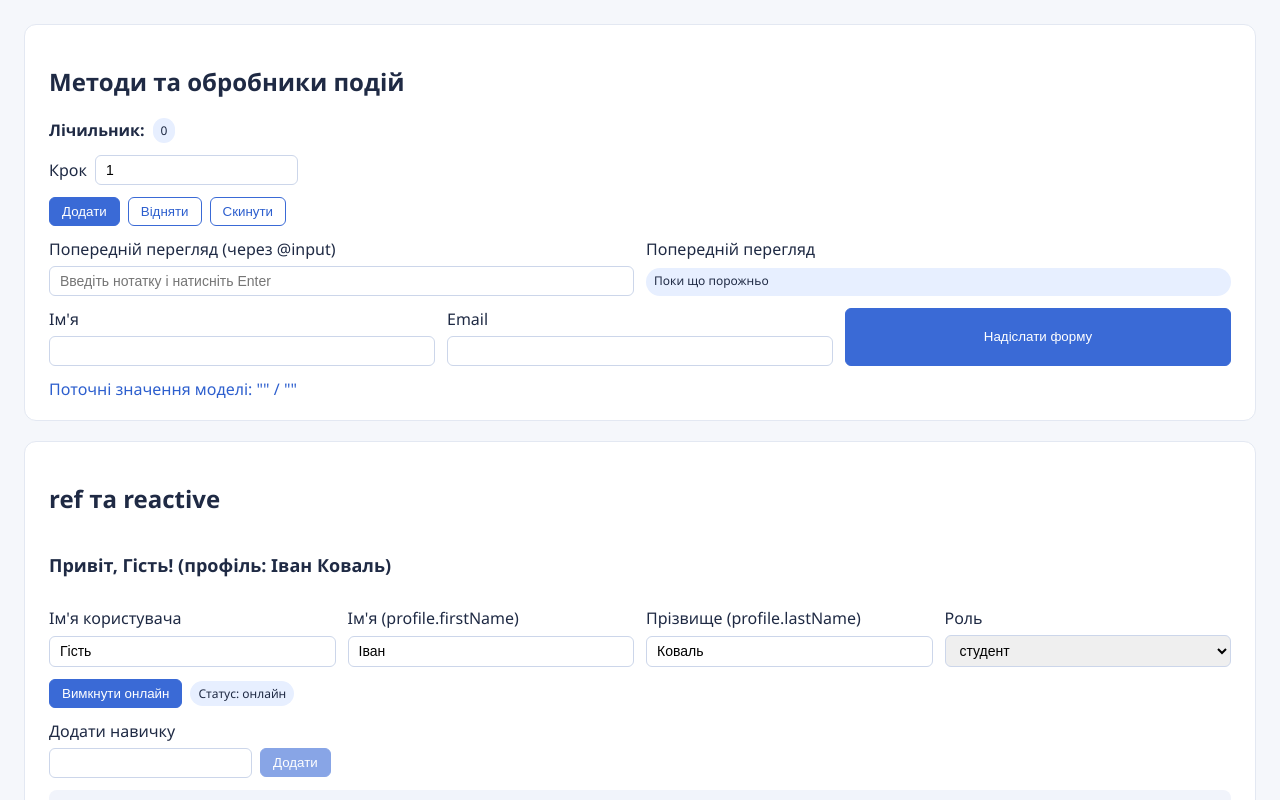
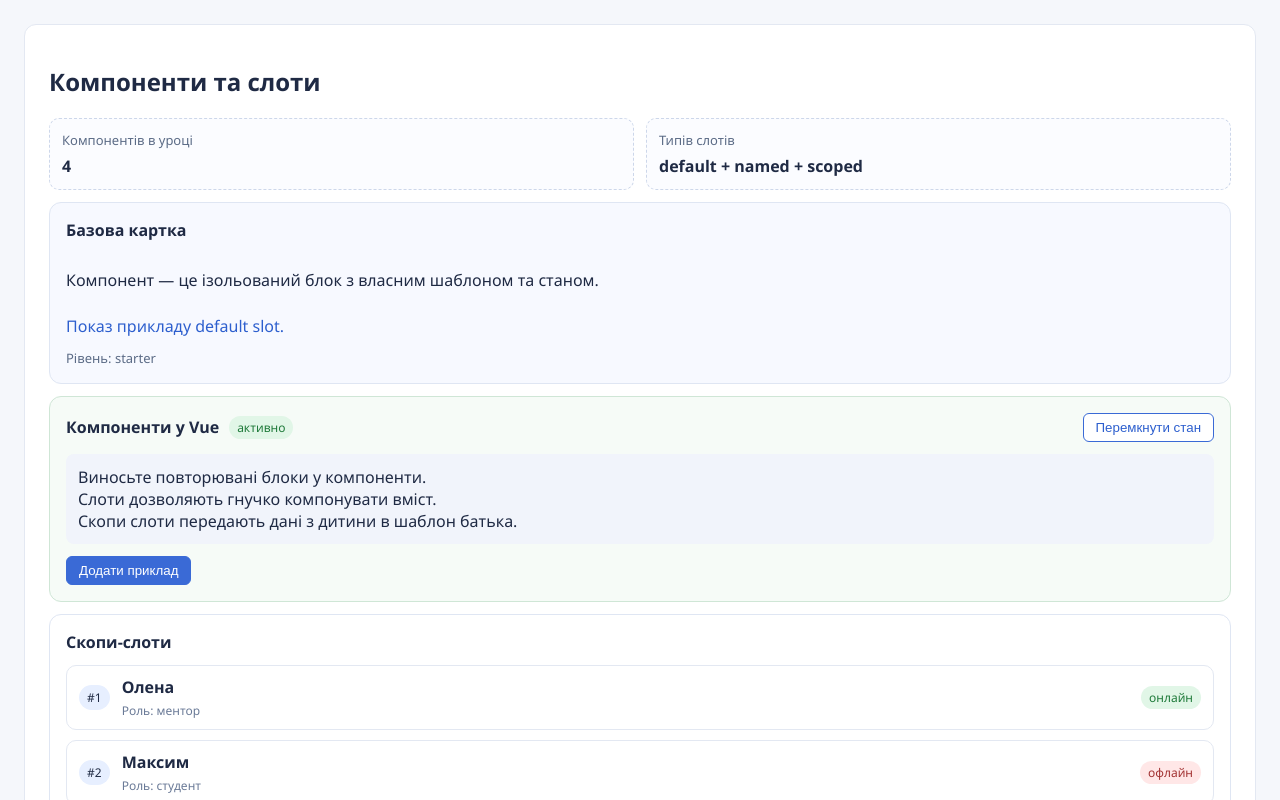
Before and after one commit to epyatyntsev/vue_course, a Vue app: page / in a window 1280 px wide. Shown: the top 800 px of the page. Built offline with nearby package versions, Linux system fonts and the light colour scheme.

Commit message:
Lesson 5: components and slots demo

```diff
--- a/src/App.vue
+++ b/src/App.vue
@@ -1,5 +1,6 @@
 <script setup>
-// Головний компонент курсу: попередні уроки + урок про методи й події
+// Головний компонент курсу: попередні уроки + новий урок про компоненти та слоти
+import ComponentsSlotsDemo from '@/components/ComponentsSlotsDemo.vue'
 import DirectiveDemo from '@/components/DirectiveDemo.vue'
 import MethodsEventsDemo from '@/components/MethodsEventsDemo.vue'
 import PostsPanel from '@/components/PostsPanel.vue'
@@ -9,6 +10,11 @@ import StateBoard from '@/components/StateBoard.vue'
 
 <template>
   <main class="page">
+    <section class="card">
+      <h2>Компоненти та слоти</h2>
+      <ComponentsSlotsDemo />
+    </section>
+
     <section class="card">
       <h2>Методи та обробники подій</h2>
       <MethodsEventsDemo />
--- /dev/null
+++ b/src/components/ComponentsSlotsDemo.vue
@@ -0,0 +1,91 @@
+<script setup>
+import { ref } from 'vue'
+import LessonStat from '@/components/LessonStat.vue'
+import SlotCard from '@/components/SlotCard.vue'
+import UserList from '@/components/UserList.vue'
+
+const featured = ref({
+  title: 'Компоненти у Vue',
+  desc: 'Компонент — це ізольований блок з власним шаблоном та станом.',
+  level: 'starter'
+})
+
+const tips = ref([
+  'Виносьте повторювані блоки у компоненти.',
+  'Слоти дозволяють гнучко компонувати вміст.',
+  'Скопи слоти передають дані з дитини в шаблон батька.'
+])
+
+const users = ref([
+  { id: 1, name: 'Олена', role: 'ментор', active: true },
+  { id: 2, name: 'Максим', role: 'студент', active: false },
+  { id: 3, name: 'Ірина', role: 'студент', active: true }
+])
+
+const highlight = ref(true)
+</script>
+
+<template>
+  <div class="demo">
+    <div class="grid-2">
+      <LessonStat label="Компонентів в уроці" :value="4" />
+      <LessonStat label="Типів слотів" value="default + named + scoped" />
+    </div>
+
+    <SlotCard title="Базова картка" tone="info">
+      <p>{{ featured.desc }}</p>
+      <p class="note">Показ прикладу default slot.</p>
+      <template #footer>
+        <span class="slot-card__hint">Рівень: {{ featured.level }}</span>
+      </template>
+    </SlotCard>
+
+    <SlotCard tone="accent">
+      <template #title>
+        <div class="slot-card__title-row">
+          <h3 class="slot-card__title">{{ featured.title }}</h3>
+          <span class="pill" :class="highlight ? 'pill--on' : 'pill--off'">
+            {{ highlight ? 'активно' : 'пауза' }}
+          </span>
+        </div>
+      </template>
+
+      <ul class="list">
+        <li v-for="(tip, index) in tips" :key="`tip-${index}`">
+          {{ tip }}
+        </li>
+      </ul>
+
+      <template #actions>
+        <button type="button" class="btn btn--ghost" @click="highlight = !highlight">
+          Перемкнути стан
+        </button>
+      </template>
+
+      <template #footer>
+        <button type="button" class="btn">Додати приклад</button>
+      </template>
+    </SlotCard>
+
+    <SlotCard title="Скопи-слоти" tone="neutral">
+      <UserList :users="users">
+        <template #item="{ user, index }">
+          <div class="user-list__custom">
+            <span class="badge">#{{ index + 1 }}</span>
+            <div>
+              <strong>{{ user.name }}</strong>
+              <p class="user-list__meta">Роль: {{ user.role }}</p>
+            </div>
+            <span class="pill" :class="user.active ? 'pill--on' : 'pill--off'">
+              {{ user.active ? 'онлайн' : 'офлайн' }}
+            </span>
+          </div>
+        </template>
+
+        <template #empty>
+          <p class="note">Список порожній. Додайте користувачів.</p>
+        </template>
+      </UserList>
+    </SlotCard>
+  </div>
+</template>
--- /dev/null
+++ b/src/components/LessonStat.vue
@@ -0,0 +1,13 @@
+<script setup>
+const props = defineProps({
+  label: { type: String, required: true },
+  value: { type: [String, Number], required: true }
+})
+</script>
+
+<template>
+  <div class="lesson-stat">
+    <p class="lesson-stat__label">{{ props.label }}</p>
+    <strong class="lesson-stat__value">{{ props.value }}</strong>
+  </div>
+</template>
--- /dev/null
+++ b/src/components/SlotCard.vue
@@ -0,0 +1,29 @@
+<script setup>
+const props = defineProps({
+  title: { type: String, default: '' },
+  tone: { type: String, default: 'neutral' }
+})
+</script>
+
+<template>
+  <article class="slot-card" :class="`slot-card--${props.tone}`">
+    <header class="slot-card__header">
+      <slot name="title">
+        <h3 class="slot-card__title">{{ props.title }}</h3>
+      </slot>
+      <slot name="actions" />
+    </header>
+
+    <div class="slot-card__body">
+      <slot>
+        <p class="slot-card__placeholder">Контент не передано. Використайте default slot.</p>
+      </slot>
+    </div>
+
+    <footer class="slot-card__footer">
+      <slot name="footer">
+        <span class="slot-card__hint">Нижній слот не заповнений</span>
+      </slot>
+    </footer>
+  </article>
+</template>
--- /dev/null
+++ b/src/components/UserList.vue
@@ -0,0 +1,24 @@
+<script setup>
+const props = defineProps({
+  users: { type: Array, required: true }
+})
+</script>
+
+<template>
+  <ul class="user-list" v-if="props.users.length">
+    <li v-for="(user, index) in props.users" :key="user.id" class="user-list__item">
+      <slot name="item" :user="user" :index="index">
+        <div class="user-list__fallback">
+          <strong>{{ user.name }}</strong>
+          <span class="pill" :class="user.active ? 'pill--on' : 'pill--off'">
+            {{ user.active ? 'онлайн' : 'офлайн' }}
+          </span>
+        </div>
+      </slot>
+    </li>
+  </ul>
+
+  <div v-else class="user-list__empty">
+    <slot name="empty">Немає користувачів для показу.</slot>
+  </div>
+</template>
--- a/src/styles.css
+++ b/src/styles.css
@@ -184,3 +184,139 @@ body {
 .state-board__total {
   margin: 0;
 }
+
+.slot-card {
+  border: 1px solid #dfe6f3;
+  border-radius: 12px;
+  padding: 16px;
+  background: #ffffff;
+  display: grid;
+  gap: 12px;
+}
+
+.slot-card--info {
+  background: #f7f9ff;
+}
+
+.slot-card--accent {
+  background: #f6fbf7;
+  border-color: #cfe6d6;
+}
+
+.slot-card__header {
+  display: flex;
+  align-items: center;
+  justify-content: space-between;
+  gap: 12px;
+}
+
+.slot-card__title {
+  margin: 0;
+  font-size: 16px;
+}
+
+.slot-card__title-row {
+  display: flex;
+  align-items: center;
+  gap: 10px;
+}
+
+.slot-card__body {
+  display: grid;
+  gap: 8px;
+}
+
+.slot-card__footer {
+  display: flex;
+  justify-content: space-between;
+  align-items: center;
+}
+
+.slot-card__hint {
+  color: #5b6b86;
+  font-size: 13px;
+}
+
+.slot-card__placeholder {
+  margin: 0;
+  color: #7a8aa6;
+}
+
+.lesson-stat {
+  border: 1px dashed #cdd7ea;
+  border-radius: 10px;
+  padding: 12px;
+  background: #fbfcff;
+}
+
+.lesson-stat__label {
+  margin: 0 0 6px 0;
+  color: #5b6b86;
+  font-size: 13px;
+}
+
+.lesson-stat__value {
+  font-size: 16px;
+}
+
+.user-list {
+  list-style: none;
+  margin: 0;
+  padding: 0;
+  display: grid;
+  gap: 10px;
+}
+
+.user-list__item {
+  border: 1px solid #e3e8f2;
+  border-radius: 10px;
+  padding: 10px 12px;
+  background: #ffffff;
+}
+
+.user-list__fallback {
+  display: flex;
+  align-items: center;
+  gap: 10px;
+  justify-content: space-between;
+}
+
+.user-list__custom {
+  display: grid;
+  grid-template-columns: auto 1fr auto;
+  gap: 12px;
+  align-items: center;
+}
+
+.user-list__meta {
+  margin: 4px 0 0 0;
+  color: #6a7a97;
+  font-size: 12px;
+}
+
+.user-list__empty {
+  padding: 12px;
+  border: 1px dashed #d7deea;
+  border-radius: 10px;
+  color: #6a7a97;
+}
+
+.pill {
+  display: inline-flex;
+  align-items: center;
+  padding: 3px 8px;
+  border-radius: 999px;
+  font-size: 12px;
+  background: #eef2fa;
+  color: #4a5a78;
+}
+
+.pill--on {
+  background: #e1f6e7;
+  color: #1f7a3a;
+}
+
+.pill--off {
+  background: #ffe7e7;
+  color: #a23232;
+}
```
Also changed, not shown: 2 other files (tests, documents, lock files or other folders).
